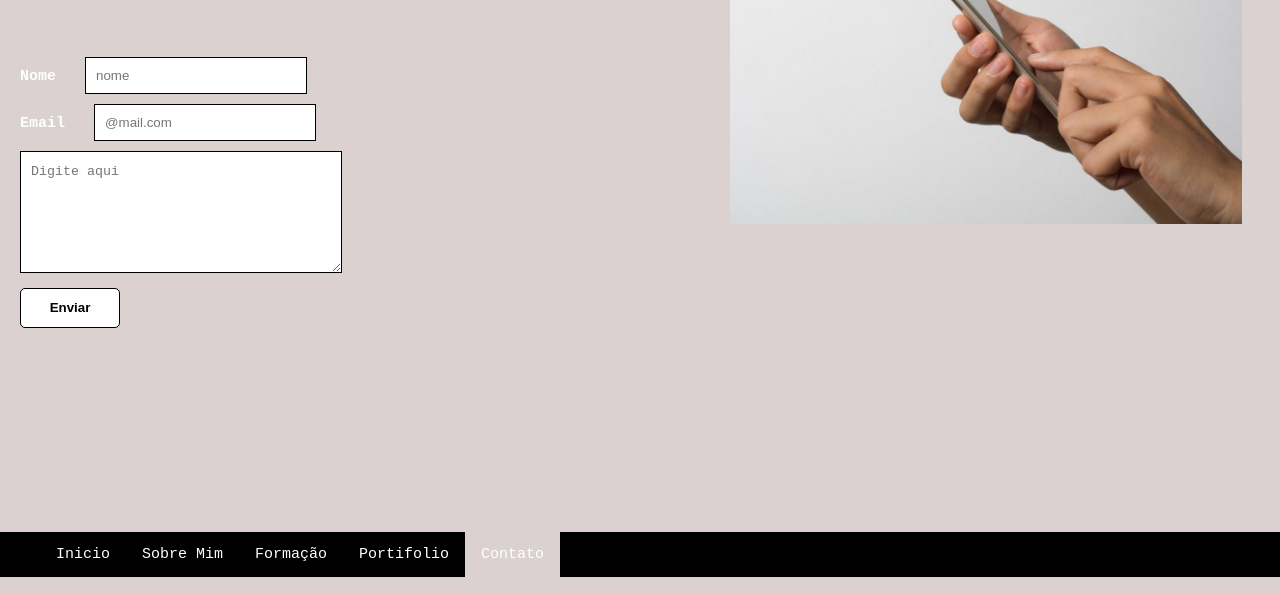
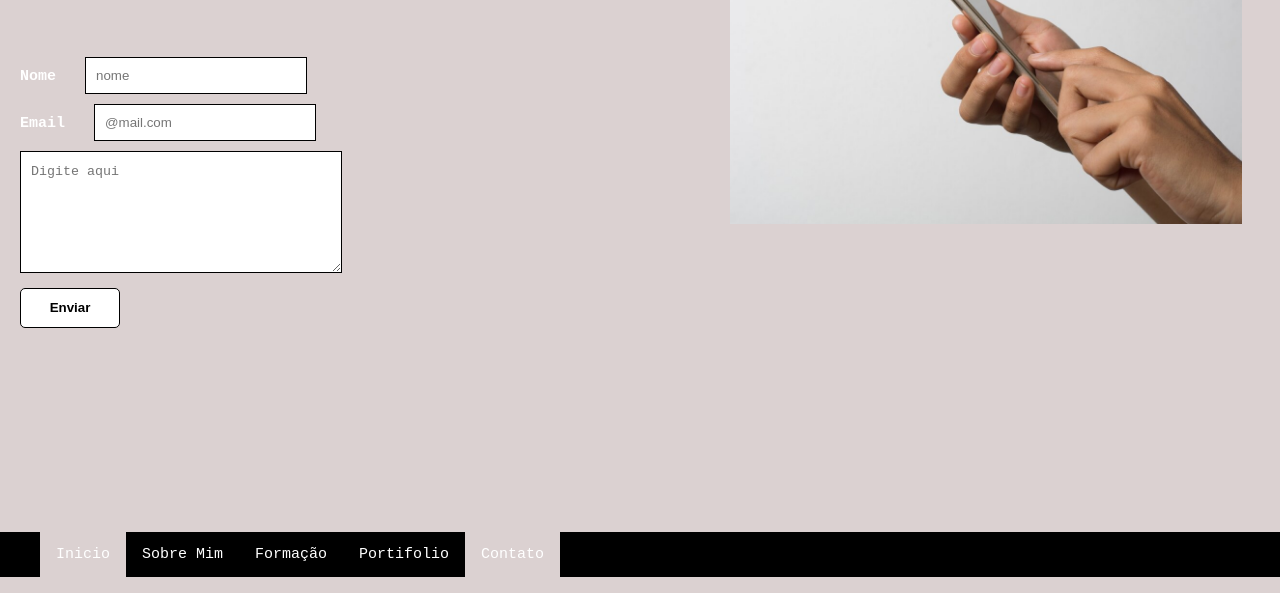
Before and after one commit to AnnaReguerin/programacao-webtrab, a plain HTML site: page Contato.html in a window 1280 px wide. Shown: the part 207-800 px from the top of the page. Drawn offline with Linux system fonts and the light colour scheme.

Commit message:
Update Contato.html

```diff
--- a/Contato.html
+++ b/Contato.html
@@ -126,7 +126,7 @@ form label {
     </style>
     <nav>
         <ul>
-            <li><a href="teste.html">Inicio</a></li>
+            <li class="active"><a href="teste.html">Inicio</a></li>
             <li ><a  href="index.html">Sobre Mim</a></li>
             <li ><a href="Formacao.html">Formação</a></li>
             <li ><a href="Portifolio.html">Portifolio</a></li>
```
